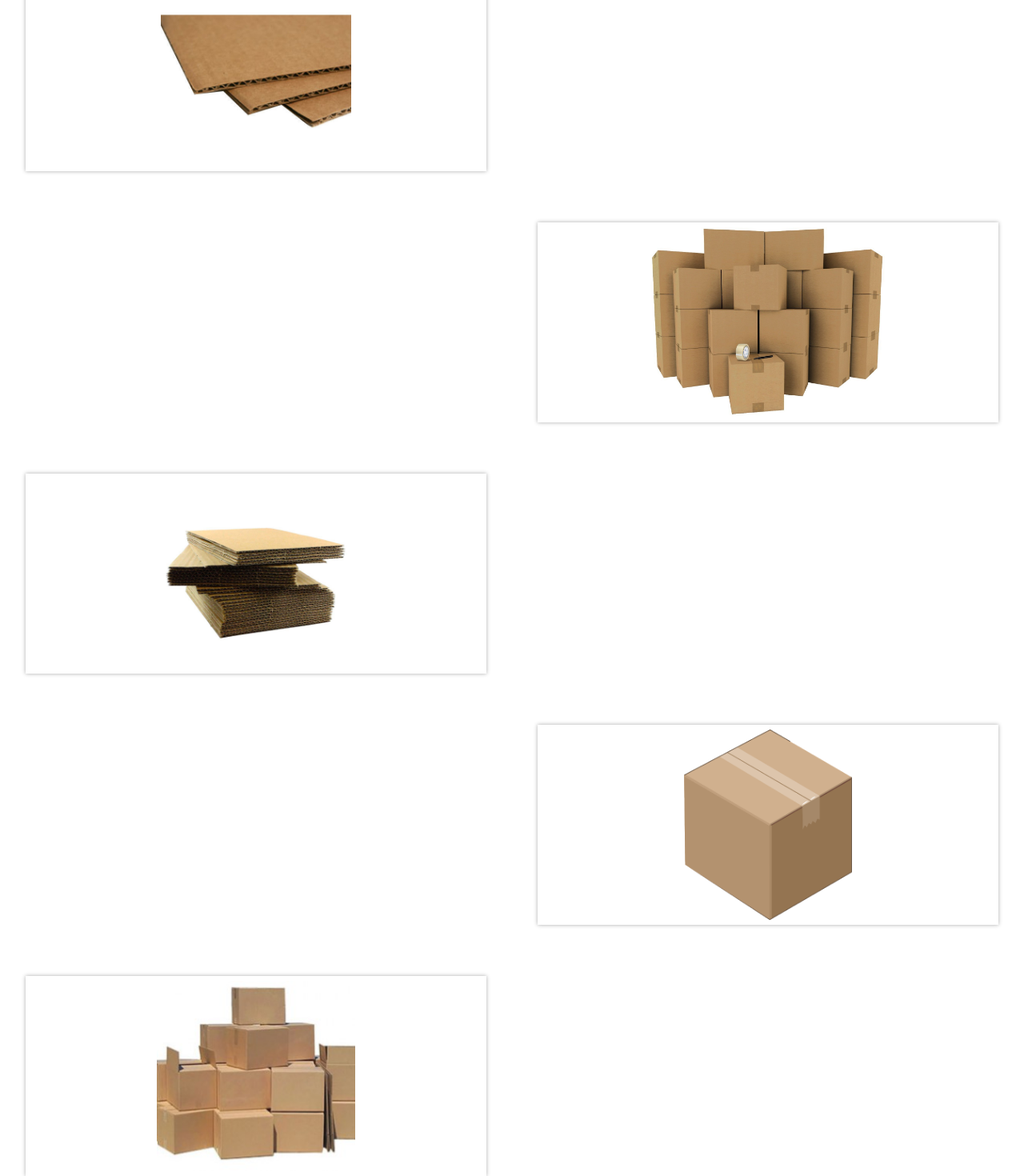
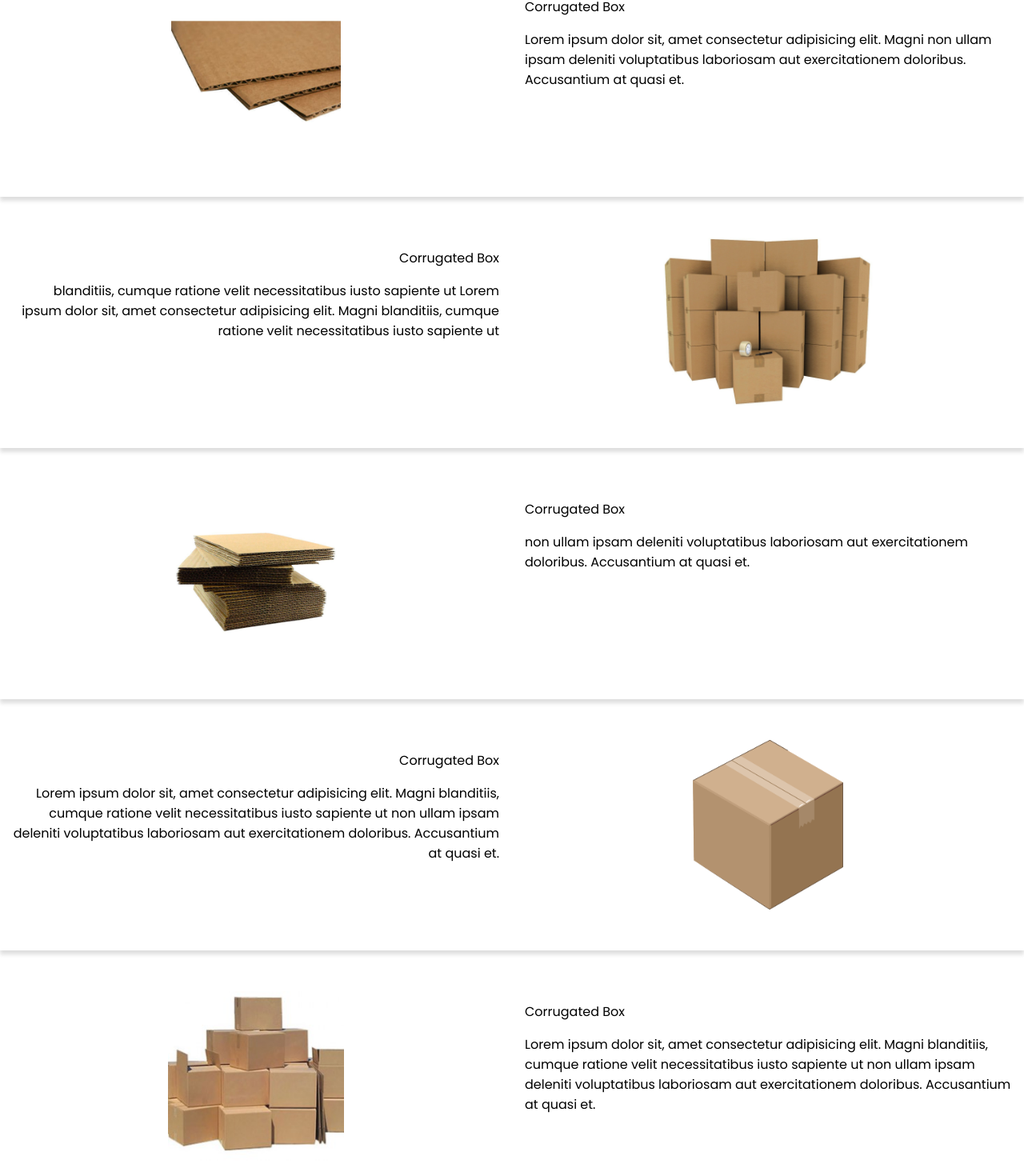
Before and after one commit to ayush-shah/supra, a Nuxt app: page / in a window 1280 px wide. Shown: the part 960-2430 px from the top of the page at 80% size. Built offline with nearby package versions, Linux system fonts and the light colour scheme.

Commit message:
Product Page Update

```diff
--- a/components/productbox.vue
+++ b/components/productbox.vue
@@ -5,7 +5,13 @@
       <div class="product-wrapper">
         <p>Corrugated Box</p>
         <ul>
-          <li><p>3 ply</p></li>
+          <li>
+            <p>
+              Lorem ipsum dolor sit, amet consectetur adipisicing elit. Magni
+              non ullam ipsam deleniti voluptatibus laboriosam aut
+              exercitationem doloribus. Accusantium at quasi et.
+            </p>
+          </li>
         </ul>
       </div>
     </div>
@@ -14,7 +20,13 @@
       <div class="product-wrapper">
         <p>Corrugated Box</p>
         <ul>
-          <li><p>3 ply</p></li>
+          <li>
+            <p>
+              blanditiis, cumque ratione velit necessitatibus iusto sapiente ut
+              Lorem ipsum dolor sit, amet consectetur adipisicing elit. Magni
+              blanditiis, cumque ratione velit necessitatibus iusto sapiente ut
+            </p>
+          </li>
         </ul>
       </div>
     </div>
@@ -23,7 +35,12 @@
       <div class="product-wrapper">
         <p>Corrugated Box</p>
         <ul>
-          <li><p>3 ply</p></li>
+          <li>
+            <p>
+              non ullam ipsam deleniti voluptatibus laboriosam aut
+              exercitationem doloribus. Accusantium at quasi et.
+            </p>
+          </li>
         </ul>
       </div>
     </div>
@@ -32,7 +49,14 @@
       <div class="product-wrapper">
         <p>Corrugated Box</p>
         <ul>
-          <li><p>3 ply</p></li>
+          <li>
+            <p>
+              Lorem ipsum dolor sit, amet consectetur adipisicing elit. Magni
+              blanditiis, cumque ratione velit necessitatibus iusto sapiente ut
+              non ullam ipsam deleniti voluptatibus laboriosam aut
+              exercitationem doloribus. Accusantium at quasi et.
+            </p>
+          </li>
         </ul>
       </div>
     </div>
@@ -41,7 +65,14 @@
       <div class="product-wrapper">
         <p>Corrugated Box</p>
         <ul>
-          <li><p>3 ply</p></li>
+          <li>
+            <p>
+              Lorem ipsum dolor sit, amet consectetur adipisicing elit. Magni
+              blanditiis, cumque ratione velit necessitatibus iusto sapiente ut
+              non ullam ipsam deleniti voluptatibus laboriosam aut
+              exercitationem doloribus. Accusantium at quasi et.
+            </p>
+          </li>
         </ul>
       </div>
     </div>
@@ -51,6 +82,28 @@
 <script>
 export default {
   name: "ProductBox",
+  mounted: () => {
+    // Visibility
+    // document.getElementsByClassName("product-detail").forEach((element) => {
+    //   element.addEventListener("click", () => {
+    //     if (!element.children[2].classList.contains("product-wrapper-open")) {
+    //       document
+    //         .getElementsByClassName("product-wrapper-open")
+    //         .forEach((element) => {
+    //           element.classList.toggle("product-wrapper-open", false);
+    //         });
+    //       document.getElementsByClassName("glowUp").forEach((element) => {
+    //         element.classList.toggle("glowUp", false);
+    //       });
+    //       element.children[0].classList.toggle("glowUp");
+    //       element.children[2].classList.toggle("product-wrapper-open");
+    //     } else {
+    //       element.children[0].classList.toggle("glowUp");
+    //       element.children[2].classList.toggle("product-wrapper-open");
+    //     }
+    //   });
+    // });
+  },
 };
 </script>
 
@@ -60,40 +113,54 @@ export default {
   display: flex;
   width: 100%;
   flex-wrap: nowrap;
+  box-shadow: 0px 5px 5px 0px #0002;
 }
 .product-detail:nth-child(even) {
   flex-direction: row-reverse;
+  text-align: right;
 }
-
+.product-detail:nth-child(even) .product-wrapper{
+  align-content: flex-end;
+}
+.product-detail:nth-child(odd) .product-wrapper{
+  align-content: flex-start;
+}
 .product-wrapper {
-  width: 0;
-  flex: 0 1;
-  visibility: hidden;
+  width: 90%;
+  visibility: visible;
+  flex: 1 0;
   overflow: hidden;
   transition: 1s all;
-  white-space: nowrap;
-  align-content: center;
-  margin: 5%;
+  margin: 5% 0;
   display: flex;
   flex-flow: column wrap;
 }
 .product-wrapper > * {
-  margin:0;
+  margin: 0;
   padding: 0 2.5%;
 }
-.product-detail:hover .product-wrapper {
-  width: 90%;
-  visibility: visible;
-  flex: 1 0;
+.product-detail:hover svg {
+  fill: #0005;
 }
 img.box-border {
-  box-shadow: 0px 0px 5px #0005;
   flex: 0 1 45%;
   width: 45%;
-  padding: 0.5%;
+  padding: 1.5% 0;
   height: 250px;
   margin: 2.5%;
   transition: 1s all;
   object-fit: contain;
 }
+
+ul {
+  list-style-type: none;
+}
+@media screen and (max-width: 480px) {
+  img.box-border {
+    height: 125px;
+    width: 125px;
+    padding:2.5% 0;
+    align-self:center;
+  }
+}
 </style>
--- a/pages/index.vue
+++ b/pages/index.vue
@@ -1,17 +1,17 @@
 <template>
   <div class="index">
-    <div class="banner">
+    <div class="banner box">
       <p>Corrugated Box Manufacturer</p>
       <p>Export Quality Box</p>
       <p class="headline">SUPRA</p>
       <p class="year">Founded in 2016</p>
     </div>
-    <div class="product" id="product">
+    <div class="product box" id="product">
       <div class="section-title">Our Products</div>
       <ProductBox class="product-body" />
     </div>
-    <div class="about" id="about"></div>
-    <div class="contactus" id="contactus"></div>
+    <div class="about box" id="about"></div>
+    <div class="contactus box" id="contactus"></div>
   </div>
 </template>
 
@@ -92,7 +92,6 @@ p.year {
     width: 50%;
   }
 }
-
 /* Responsive */
 @media screen and (max-width: 480px) {
   .banner {
@@ -101,5 +100,8 @@ p.year {
   .banner:before {
     height: 92vh;
   }
+  .box{
+    padding-bottom:10vh
+  }
 }
 </style>
```
